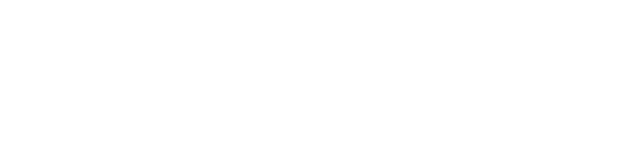
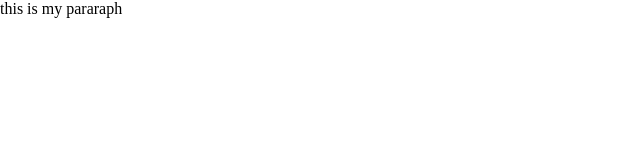
Before and after one commit to Amruthavanikalal/elite40, a plain HTML site: page index.html in a window 1280 px wide. Shown: the whole page, without its empty margins (0-640 px from the left). Drawn offline with Linux system fonts and the light colour scheme.

Commit message:
day-6 changes

```diff
--- a/index.html
+++ b/index.html
@@ -4,6 +4,6 @@
         <link rel="stylesheet" href="css/style.css">
     </head>
     <body>
-
+        <p>this is my pararaph</p>
     </body>
 </html>
```
